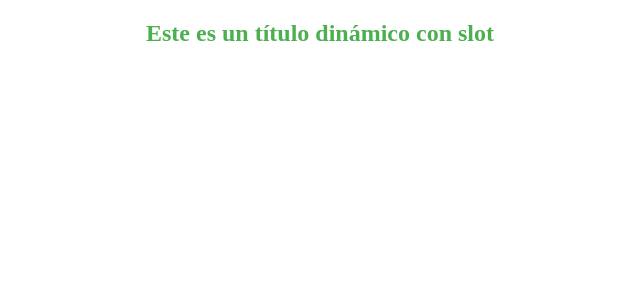
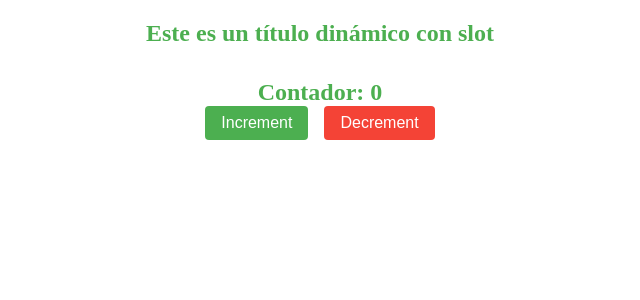
Before and after one commit to deividko/vue-exercises, a Vue app: page / in a window 1280 px wide. Shown: the top 300 px of the page, without its empty margins (320-960 px from the left). Built offline with nearby package versions, Linux system fonts and the light colour scheme; the HTML template or start-up script is replaced by a standard one.

Commit message:
Ejercicio 5 Vue, contador

```diff
--- a/src/App.vue
+++ b/src/App.vue
@@ -1,10 +1,12 @@
 <script lang="ts">
 import TheTitle from "./components/TheTitle.vue";
+import TheCounter from "./components/TheCounter.vue";
 
 export default {
   name: "App",
   components: {
     TheTitle,
+    TheCounter
   },
 };
 </script>
@@ -13,5 +15,6 @@ export default {
     <TheTitle>
       Este es un título dinámico con slot
     </TheTitle>
+    <TheCounter />
   </div>
 </template>
--- /dev/null
+++ b/src/components/TheCounter.vue
@@ -0,0 +1,67 @@
+<script lang="ts">
+import { defineComponent } from "vue";
+import TheTitle from "./TheTitle.vue";
+import { useCounter } from "../composables/userCounter";
+
+export default defineComponent({
+  name: "TheCounter",
+  components: {
+    TheTitle,
+  },
+  setup() {
+    const { counter, increment, decrement } = useCounter();
+
+    return {
+      counter,
+      increment,
+      decrement,
+    };
+  },
+});
+</script>
+<template>
+  <div class="counter">
+    <TheTitle>
+      Contador: {{ counter }}
+    </TheTitle>
+    <div class="buttons">
+      <button @click="increment">Increment</button>
+      <button @click="decrement">Decrement</button>
+    </div>
+  </div>
+</template>
+
+<style scoped lang="scss">
+.counter {
+  text-align: center;
+  margin: 2em;
+}
+
+.buttons button {
+  margin: 0 0.5em;
+  padding: 0.5em 1em;
+  font-size: 1em;
+  cursor: pointer;
+  border: none;
+  border-radius: 0.25em;
+  background-color: #4caf50;
+  color: white;
+  transition: background-color 0.3s;
+}
+
+.buttons button:hover {
+  background-color: #45a049;
+}
+
+.buttons button:active {
+  background-color: #3e8e41;
+}
+
+.buttons button:nth-child(2) {
+  background-color: #f44336;
+}
+
+.buttons button:nth-child(2):hover {
+  background-color: #e53935;
+}
+</style>
--- /dev/null
+++ b/src/composables/userCounter.ts
@@ -0,0 +1,19 @@
+import { ref } from "vue";
+
+export function useCounter() {
+  const counter = ref(0);
+
+  const increment = () => {
+    counter.value++;
+  };
+
+  const decrement = () => {
+    counter.value--;
+  };
+
+  return {
+    counter,
+    increment,
+    decrement,
+  };
+}
```
